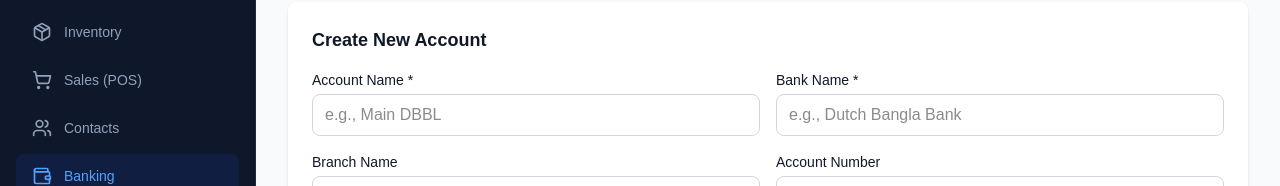
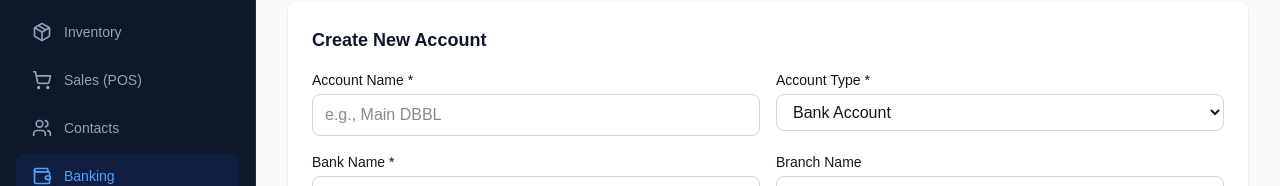
Before and after one commit to Deatrax/ClaritySync, a Next.js app in the folder frontend/: page /banking/accounts in a window 1280 px wide. Both pictures are taken after a click on the button "Add Account". Shown: the part 135-321 px from the top of the page. Built offline with nearby package versions, Linux system fonts and the light colour scheme; no server answers.

Commit message:
fixed the ambiguity errors at banking/

```diff
--- a/frontend/app/banking/accounts/page.tsx
+++ b/frontend/app/banking/accounts/page.tsx
@@ -16,6 +16,7 @@ import Link from 'next/link';
 interface BankAccount {
   account_id: number;
   account_name: string;
+  account_type: string;
   bank_name: string;
   branch_name: string;
   account_number: string;
@@ -30,6 +31,7 @@ export default function AccountsPage() {
   const [message, setMessage] = useState<{ type: string; text: string } | null>(null);
   const [formData, setFormData] = useState({
     account_name: '',
+    account_type: 'BANK',
     bank_name: '',
     branch_name: '',
     account_number: '',
@@ -52,7 +54,7 @@ export default function AccountsPage() {
     }
   };
 
-  const handleInputChange = (e: React.ChangeEvent<HTMLInputElement>) => {
+  const handleInputChange = (e: React.ChangeEvent<HTMLInputElement | HTMLSelectElement>) => {
     const { name, value } = e.target;
     setFormData(prev => ({
       ...prev,
@@ -79,6 +81,7 @@ export default function AccountsPage() {
         setMessage({ type: 'success', text: 'Account created successfully!' });
         setFormData({
           account_name: '',
+          account_type: 'BANK',
           bank_name: '',
           branch_name: '',
           account_number: '',
@@ -100,6 +103,7 @@ export default function AccountsPage() {
   };
 
   const handleDelete = async (accountId: number) => {
+    // ... (rest of delete logic)
     if (!confirm('Are you sure you want to delete this account?')) return;
 
     try {
@@ -122,7 +126,7 @@ export default function AccountsPage() {
 
   return (
     <div className="min-h-screen bg-gray-50 flex flex-col">
-      {/* Header */}
+       {/* ... Header ... */}
       <div className="bg-white border-b border-gray-200">
         <div className="max-w-7xl mx-auto px-4 sm:px-6 lg:px-8 py-6">
           <div className="flex flex-col md:flex-row md:items-center md:justify-between gap-4">
@@ -183,6 +187,21 @@ export default function AccountsPage() {
                     required
                     className="w-full px-3 py-2 border border-gray-300 rounded-lg focus:outline-none focus:ring-2 focus:ring-blue-500"
                   />
+                </div>
+                 <div>
+                  <label className="block text-sm font-medium text-gray-900 mb-1">
+                    Account Type *
+                  </label>
+                  <select
+                    name="account_type"
+                    value={formData.account_type}
+                    onChange={handleInputChange}
+                    className="w-full px-3 py-2 border border-gray-300 rounded-lg focus:outline-none focus:ring-2 focus:ring-blue-500"
+                  >
+                        <option value="BANK">Bank Account</option>
+                        <option value="CASH">Physical Cash / Wallet</option>
+                        <option value="MOBILE_MONEY">Mobile Money</option>
+                  </select>
                 </div>
                 <div>
                   <label className="block text-sm font-medium text-gray-900 mb-1">
```
Also changed, not shown: 2 other files (tests, documents, lock files or other folders).
